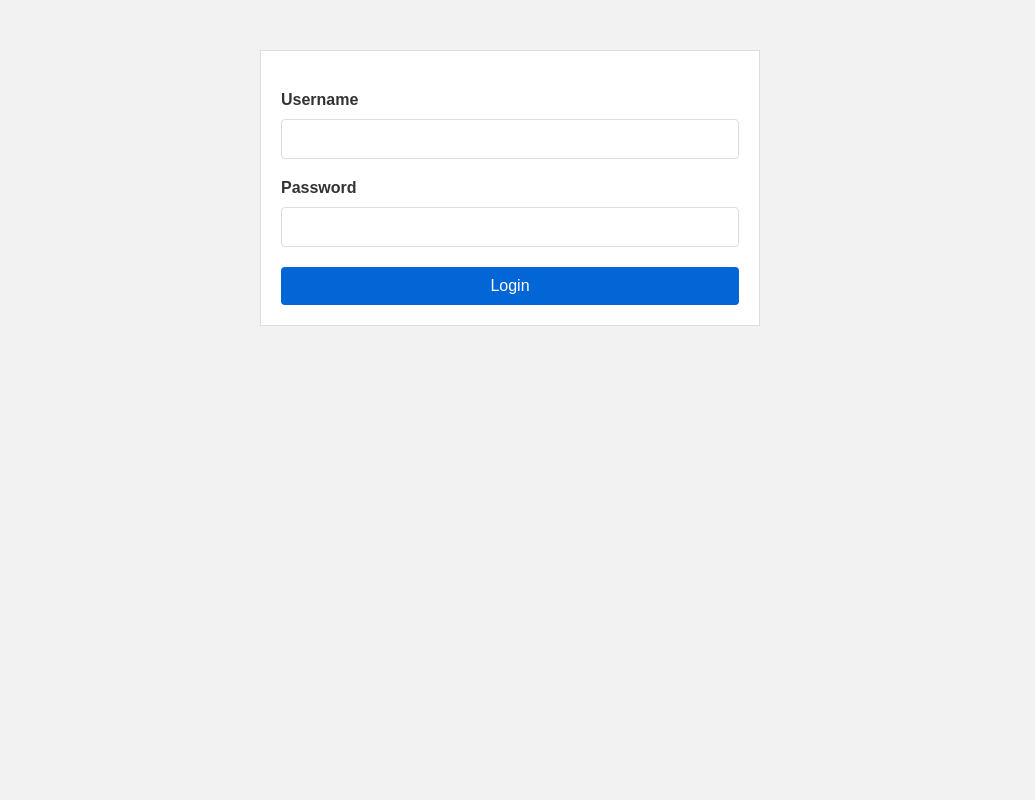
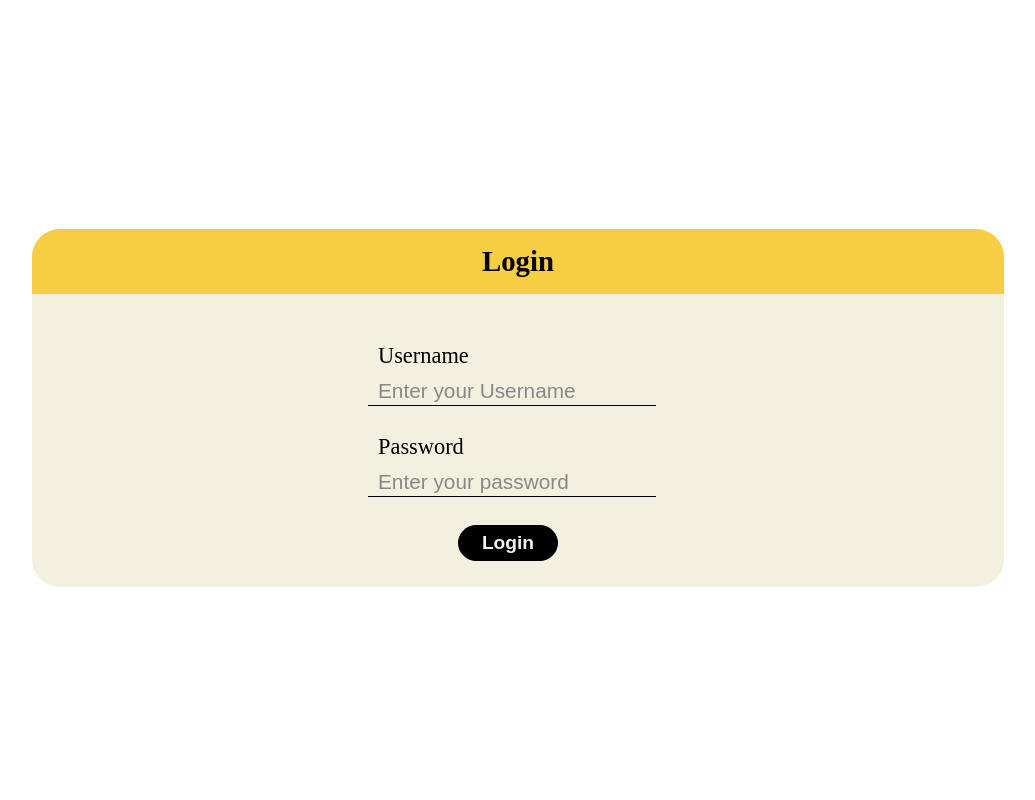
Before and after one commit to Yash23kr/Library-Information-System, a Django app: page /librarian/login/ in a window 1280 px wide. Shown: the whole page, without its empty margins (130-1165 px from the left). Run offline with Django 3.2, Linux system fonts and the light colour scheme.

Commit message:
Login page styled

```diff
--- a/librarybackend/librarian/templates/librarian_login.html
+++ b/librarybackend/librarian/templates/librarian_login.html
@@ -1,85 +1,106 @@
-<!DOCTYPE html>
 <html>
   <head>
-    <meta charset="utf-8">
-    <title>Login</title>
     <style>
-      /* Reset default browser styling */
-      * {
-        box-sizing: border-box;
-        margin: 0;
-        padding: 0;
+      .loginformpage {
+        width: 100%;
+  height: 100vh;
+  display: flex;
+  position: fixed;
+  justify-content: center;
+  align-items: center;
       }
-      /* Set background color */
-      body {
-        background-color: #f2f2f2;
+      .loginform {
+        width: 76vw;
+  min-width: 400px;
+  margin: auto;
+  background-color: rgb(243 240 223);
+  border-radius: 28px;
+  padding-bottom: 2vh;
       }
-
-      /* Set font family and size */
-      body, input, button {
-        font-family: Arial, sans-serif;
-        font-size: 16px;
-      }
-
-      /* Center the form */
-      form {
-        width: 500px;
-        margin: 50px auto;
-        padding: 20px;
-        border: 1px solid #ddd;
-        background-color: #fff;
-      }
-
-      /* Style form elements */
-      h1 {
-        font-size: 24px;
-        margin-bottom: 20px;
-        color: #333;
+  .formheading{
+    padding-top: 2vh;
+  padding-bottom: 2vh;
+  border-top-left-radius: 28px;
+  border-top-right-radius: 28px;
+  background-color: rgb(245, 206, 66);
+  margin-top: 0px;
+  font-size: 1.8rem;
+  font-weight: 700;
+  color: #000;
   text-align: center;
   }
+  .formbody{
+    width: 80%;
+  margin: auto;
+  padding: 10px 20px 10px 0px;
+  }
+  .forminput{
+  margin: 20px 15%;
+  }
+  .formlabel{
+    font-size: 1.4rem;
+  font-weight: 500;
+  color: #000;
+  display: block;
+  padding-left: 10px;
+  }
+  .forminputfield{
+  border: none;
+  border-bottom: 0.5px solid black;
+  outline: none;
+  font-size: 1.3rem;
+  font-weight: 200;
+  background-color: rgb(243 240 223);
+  color: #000;
+  padding: 2px 10px;
+  margin: 0.5rem 0 0.5rem;
+  }
+  .forminputfield::placeholder{
+    color: #888;
+  }
+  .loginpagebutton{
+    width: 25%;
+  min-width: 50px;
+  height: 36px;
+  margin: auto;
+  border-radius: 25px;
+  border: 0.5px solid black;
+  outline: none;
+  font-size: 1.2rem;
+  font-weight: 600;
+  background-color:black;
+  color: #f1f1f1;
+  cursor: pointer;
+  transition: 0.1s;
+  display: block;
 
-      span {
-        display: block;
-        margin-bottom: 10px;
-        color: #333;
-        font-weight: bold;
   }
-
-      input[type="text"],
-      input[type="password"] {
-        width: 100%;
-        padding: 10px;
-        margin-bottom: 20px;
-        border: 1px solid #ddd;
-        border-radius: 4px;
-        box-shadow: none;
-      }
-
-      button[type="submit"] {
-        display: block;
-        width: 100%;
-        padding: 10px;
-        background-color: #0366d6;
-        color: #fff;
-        border: none;
-        border-radius: 4px;
-        cursor: pointer;
-        transition: background-color 0.3s ease;
-      }
-
-      button[type="submit"]:hover {
-        background-color: #0059b3;
+  .loginpagebutton:hover{
+    background-color: #f5ce42;
+    color: black;
+    font-weight: 700;
+    border: 0.5px solid #f1f1f1;
+    box-shadow: 0px 0px 3px 2px #bdbcb9;
   }
     </style>
   </head>
-<body>
-  <form method="POST">{% csrf_token %}
-    <h1>{{ message }}</h1>
-    <span>Username</span>
-    <input type="text" name="username" required>
-    <span>Password</span>
-    <input type="password" name="password" required>
-    <button type="submit">Login</button>
+  <div class="loginformpage">
+    <div class="loginform">
+      <h1 class="formheading">Login</h1>
+      <div class="formbody">
+<form method="POST" style="max-width: 400px; margin: 0 auto;">
+    {% csrf_token %}
+    <div class="forminput">
+      <label for="username" class="formlabel">Username</label>
+      <input type="text" name="username" id="username" class="forminputfield" placeholder="Enter your Username">
+    </div>
+    <div class="forminput">
+      <label for="password" class="formlabel">Password</label>
+      <input type="password" required name="password" id="password" class="forminputfield" placeholder="Enter your password">
+    </div>
+    <button type="submit" class="loginpagebutton">Login</button>
 </form>
-</body>
+</div>
+</div>
+  </div>
 </html>
```
Also changed, not shown: librarybackend/members/templates/login.html (+101 -8 lines), librarybackend/staff/templates/staff_login.html (+102 -9 lines), librarybackend/db.sqlite3. Lines whose indentation alone changed are shown as unchanged.
